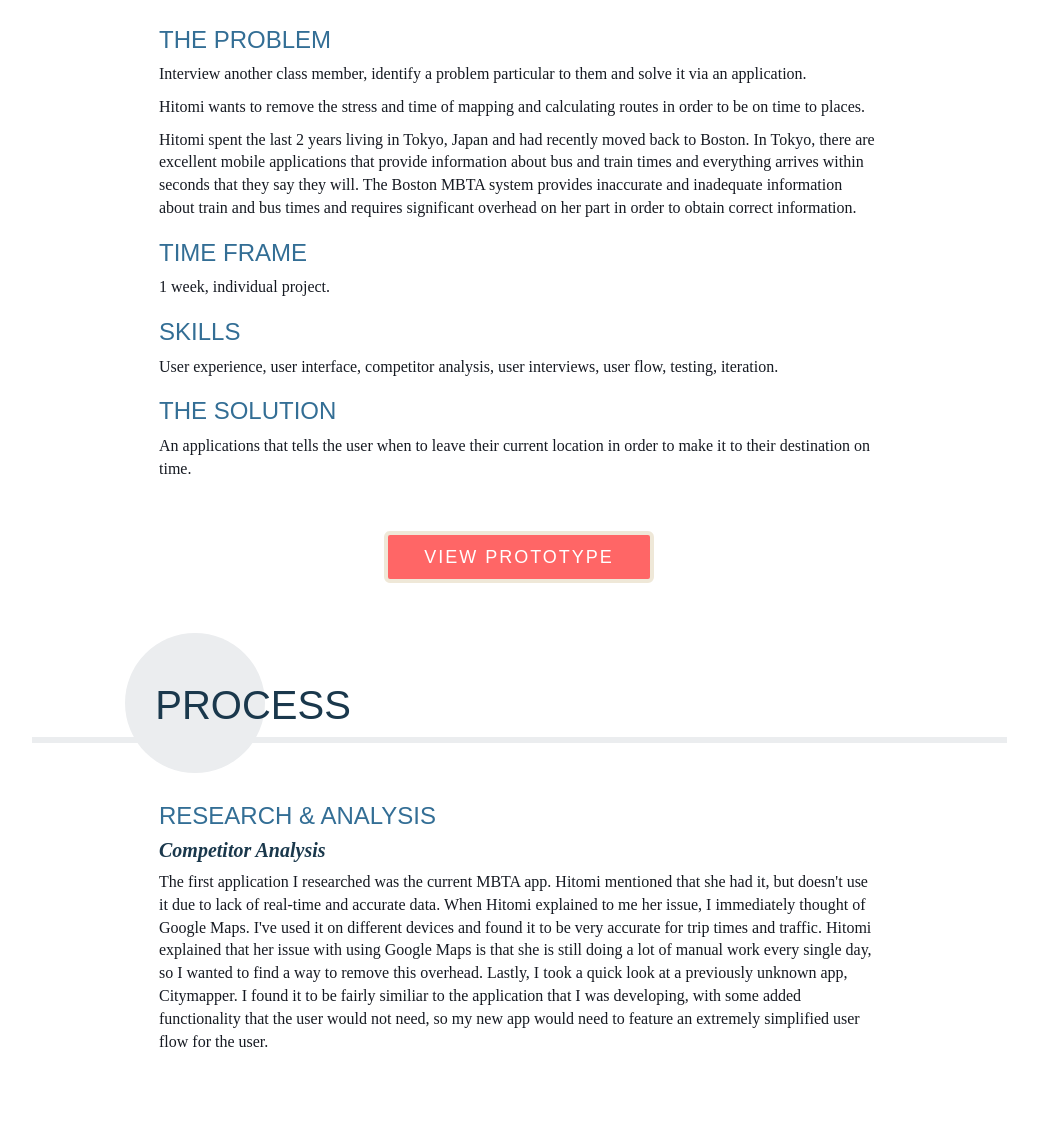
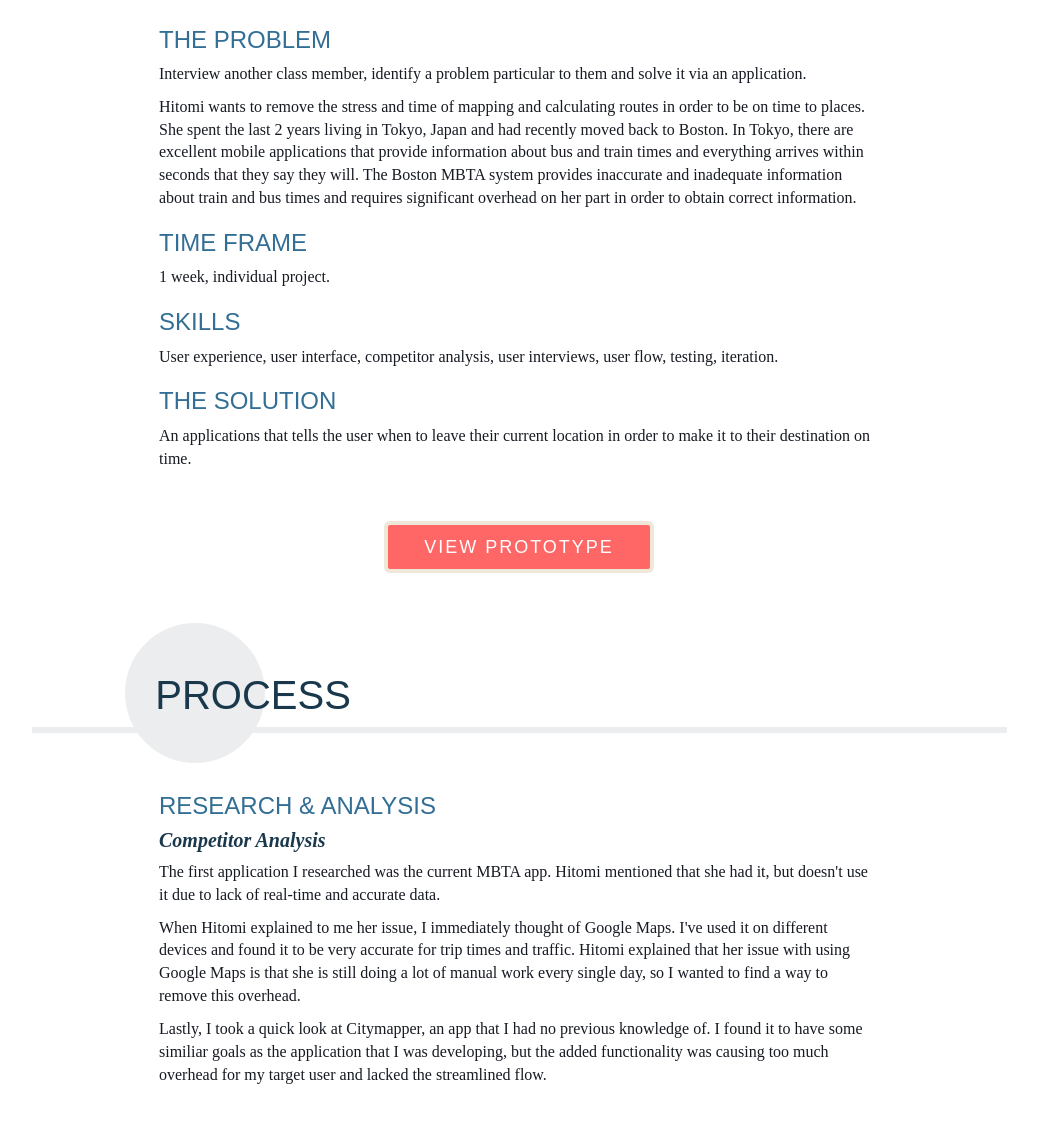
Before and after one commit to ChelseaEvans/personalwebsite, a website: page views/project-timetogo.html in a window 1280 px wide. Shown: the part 1107-2245 px from the top of the page, without its empty margins (121-1159 px from the left). Drawn offline with nearby package versions, Linux system fonts and the light colour scheme; files whose address does not match are found by name.

Commit message:
time to go update
changed some text in time to go project page

```diff
--- a/views/project-timetogo.html
+++ b/views/project-timetogo.html
@@ -96,8 +96,7 @@
                     <div class="col-md-12">
                         <h3>THE PROBLEM</h3>
                         <p>Interview another class member, identify a problem particular to them and solve it via an application.</p>
-                        <p>Hitomi wants to remove the stress and time of mapping and calculating routes in order to be on time to places.</p>
-                        <p>Hitomi spent the last 2 years living in Tokyo, Japan and had recently moved back to Boston. In Tokyo, there are excellent mobile applications that provide information about bus and train times and everything arrives within seconds that they say they will. The Boston MBTA system provides inaccurate and inadequate information about train and bus times and requires significant overhead on her part in order to obtain correct information.</p>
+                        <p>Hitomi wants to remove the stress and time of mapping and calculating routes in order to be on time to places. She spent the last 2 years living in Tokyo, Japan and had recently moved back to Boston. In Tokyo, there are excellent mobile applications that provide information about bus and train times and everything arrives within seconds that they say they will. The Boston MBTA system provides inaccurate and inadequate information about train and bus times and requires significant overhead on her part in order to obtain correct information.</p>
 
                         <h3>TIME FRAME</h3>
                         <p>1 week, individual project.</p>
@@ -132,7 +131,9 @@
                     <div class="col-md-12">
                         <h3>RESEARCH &amp; ANALYSIS</h3>
                         <h4>Competitor Analysis</h4>
-                        <p>The first application I researched was the current MBTA app. Hitomi mentioned that she had it, but doesn't use it due to lack of real-time and accurate data. When Hitomi explained to me her issue, I immediately thought of Google Maps. I've used it on different devices and found it to be very accurate for trip times and traffic. Hitomi explained that her issue with using Google Maps is that she is still doing a lot of manual work every single day, so I wanted to find a way to remove this overhead. Lastly, I took a quick look at a previously unknown app, Citymapper. I found it to be fairly similiar to the application that I was developing, with some added functionality that the user would not need, so my new app would need to feature an extremely simplified user flow for the user.</p>
+                        <p>The first application I researched was the current MBTA app. Hitomi mentioned that she had it, but doesn't use it due to lack of real-time and accurate data.
+                        <p>When Hitomi explained to me her issue, I immediately thought of Google Maps. I've used it on different devices and found it to be very accurate for trip times and traffic. Hitomi explained that her issue with using Google Maps is that she is still doing a lot of manual work every single day, so I wanted to find a way to remove this overhead.
+                        <p>Lastly, I took a quick look at Citymapper, an app that I had no previous knowledge of. I found it to have some similiar goals as the application that I was developing, but the added functionality was causing too much overhead for my target user and lacked the streamlined flow.
                     </div>
                 </div>
             </div>
@@ -151,7 +152,7 @@
                 <div class="col-md-8 col-md-offset-2">
                     <div class="col-md-12">
                         <h3>USER FLOW</h3>
-                        <p>Initially, I found myself getting stuck on details too early, losing site of the real use of the application. I was fixed on times such as what time she wakes up, how long does it take for her to get ready, etc. I was also stuck on how she moved about the different locations from start to finish of her trip. Taking a step back, I developed the user flow and how she would move through the application. This provided perspective.</p>
+                        <p>Initially, I found myself getting stuck on details too early, losing site of the real use of the application. I was fixed on times such as what time she wakes up, how long does it take for her to get ready, etc. I was also stuck on how she moved about the different locations from start to finish of her trip. Taking a step back, I developed the user flow and how she would move through the application. This provided perspective and allowed me to focus my thinking.</p>
                         <p>Iteration 1 contained many steps and considerations for the user. The final iteration was more simplified for the user, auto-saving routes and asking for all necessary information upfront.</p>
                     </div>
                 </div>
@@ -163,7 +164,7 @@
                 <div class="col-md-8 col-md-offset-2">
                     <div class="col-md-12">
                         <h3>SKETCHING</h3>
-                        <p>Designing the user interface based on the user interview and requirements.</p>
+                        <p>I quickly designed and sketched the user interface based on the user interview and requirements.</p>
                     </div>
                 </div>
             </div>
```
Also changed, not shown: public/images/timetogolink.png.
